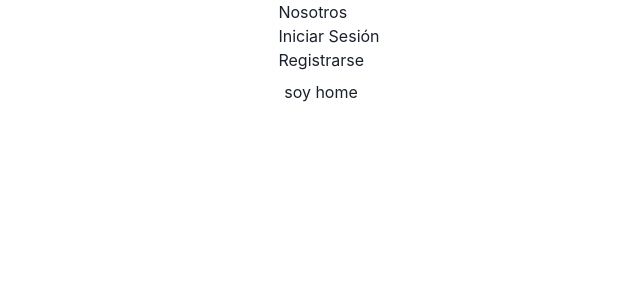
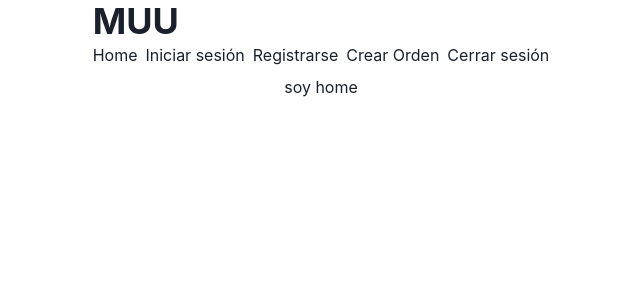
Before and after one commit to MarinaArrieta/muu, a React (Vite) app: page / in a window 1280 px wide. Shown: the top 300 px of the page, without its empty margins (319-959 px from the left). Built offline with nearby package versions, Linux system fonts and the light colour scheme; no server answers.

Commit message:
Saque logout de Routing, lo agregue en el Header en un button, mejore los links de en header. Elimine header de home y lo deje en appLayout

```diff
--- a/src/components/Header.jsx
+++ b/src/components/Header.jsx
@@ -1,26 +1,36 @@
 import {
-    ListItem,
-    UnorderedList,
-    VStack
+    SimpleGrid,
+    Heading,
+    HStack,
+    Button
 } from '@chakra-ui/react'
-import React from 'react'
-import { Link } from 'react-router-dom'
+import { Link, NavLink, Link as RouterLink } from 'react-router-dom'
+import { useAuth } from '../context/AuthContext'
 
 const Header = () => {
+    const { logout } = useAuth()
     return (
-        <VStack>
-            <nav>
-                <UnorderedList styleType="''">
-                    <ListItem>Nosotros</ListItem>
-                    <ListItem>
-                        <Link to="/login">Iniciar Sesión</Link>
-                    </ListItem>
-                    <ListItem>
-                        <Link to="/register">Registrarse</Link>
-                    </ListItem>
-                </UnorderedList>
-            </nav>
-        </VStack>
+        <SimpleGrid>
+            <Heading>MUU</Heading>
+                <HStack>
+                    {/* <ListItem>Nosotros</ListItem> */}
+                    <Link as={RouterLink} to="/">
+                        Home
+                    </Link>
+                    <NavLink as={Link} to="login">
+                        Iniciar sesión
+                    </NavLink>{' '}
+                    <NavLink as={Link} to="register">
+                        Registrarse
+                    </NavLink>{' '}
+                    <NavLink as={Link} to="create">
+                        Crear Orden
+                    </NavLink>{' '}
+                    <NavLink as={Button} onClick={logout}>
+                        Cerrar sesión
+                    </NavLink>
+                </HStack>
+        </SimpleGrid>
     )
 }
 
--- a/src/pages/Home.jsx
+++ b/src/pages/Home.jsx
@@ -1,8 +1,8 @@
-import React from 'react'
 
 const Home = () => {
   return (
-    <div>soy home
+    <div>
+      soy home
     </div>
   )
 }
--- a/src/routes/Rounting.jsx
+++ b/src/routes/Rounting.jsx
@@ -1,4 +1,3 @@
-import React from 'react'
 import { Register } from '../pages/auth/Register'
 import { Route, Routes } from 'react-router-dom'
 import Home from '../pages/Home'
```
